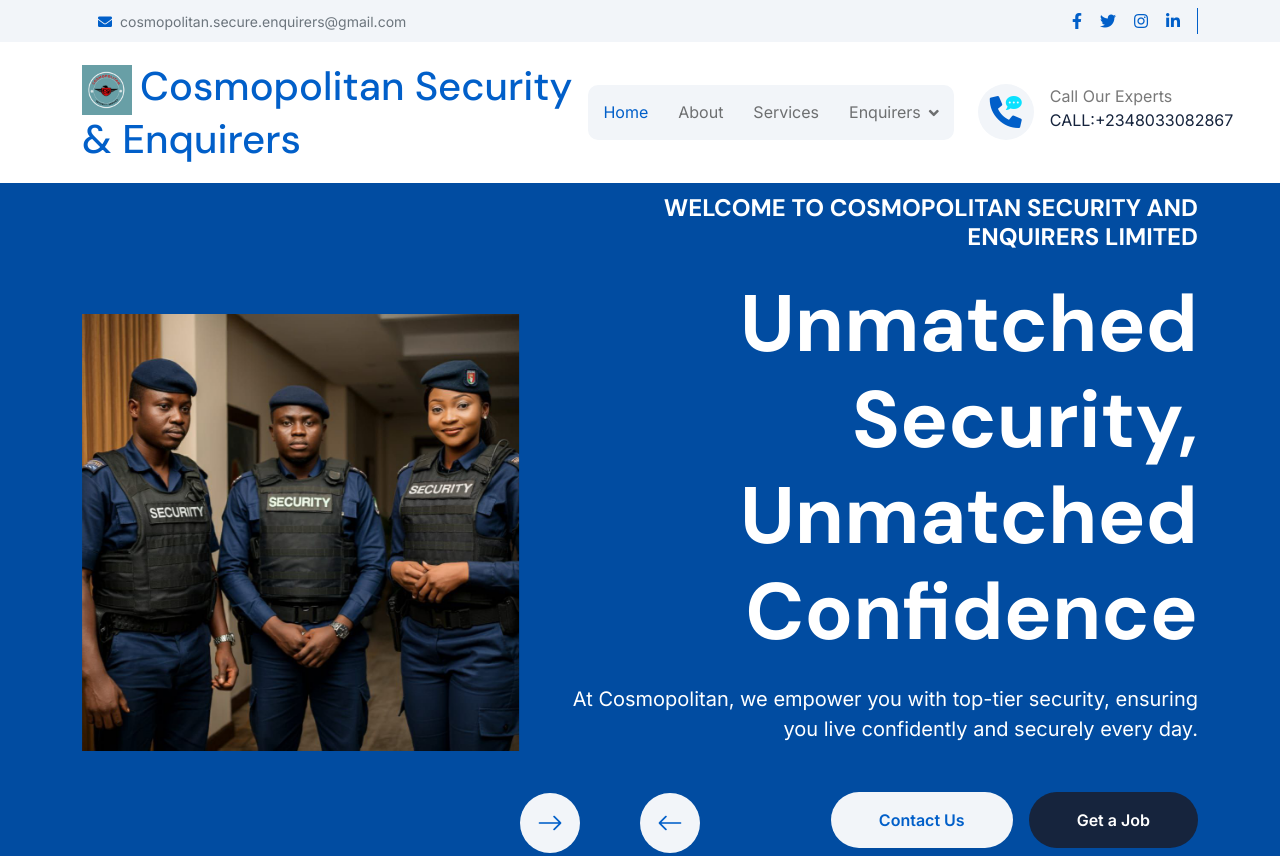
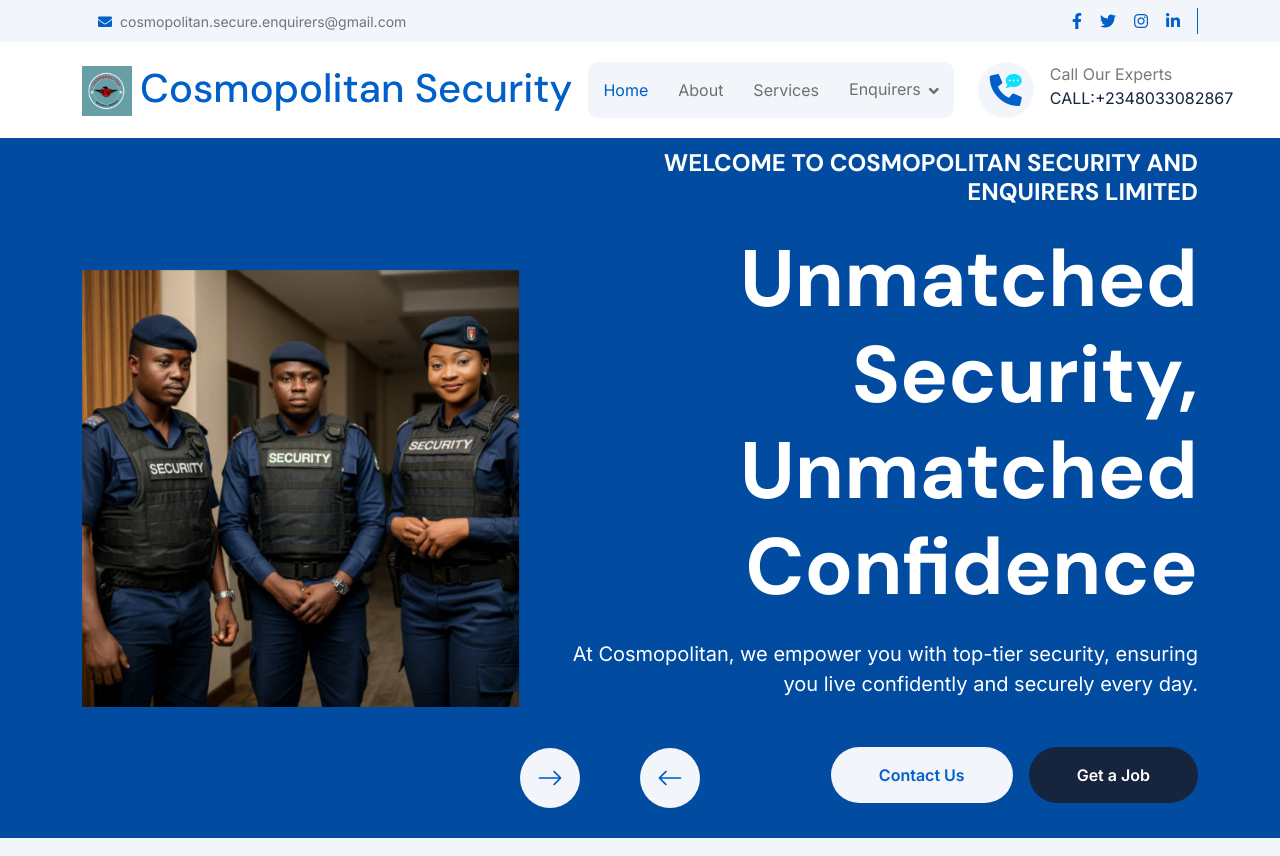
Before and after one commit to gamahuniverse/Cosmopolitan, a plain HTML site: page index.html in a window 1280 px wide. Shown: the top 856 px of the page. Drawn offline with nearby package versions, Linux system fonts and the light colour scheme.

Commit message:
Update index.html

```diff
--- a/index.html
+++ b/index.html
@@ -81,7 +81,7 @@
             <div class="container">
                 <nav class="navbar navbar-expand-lg navbar-light">
                     <a href="index.html" class="navbar-brand p-0">
-                        <h1 class="text-primary mb-0"><i class=""><img src="img/WhatsApp Image 2024-09-02 at 11.18.05 AM.jpeg" alt="" class="fab fa-slack me-2"></i>Cosmopolitan Security </br> & Enquirers</h1>
+                        <h1 class="text-primary mb-0"><i class=""><img src="img/WhatsApp Image 2024-09-02 at 11.18.05 AM.jpeg" alt="" class="fab fa-slack me-2"></i>Cosmopolitan Security</h1>
                         <!-- <img src="img/logo.png" alt="Logo"> -->
 
                     </a>
```
